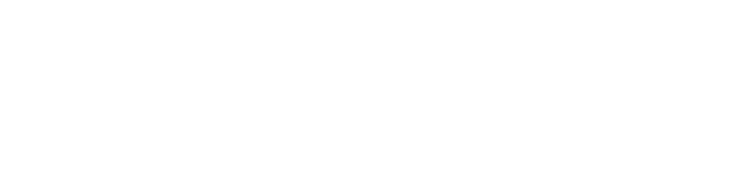
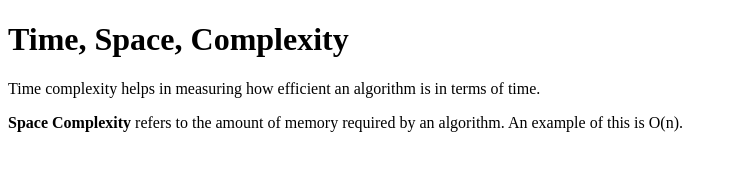
Before and after one commit to acciojob/time-and-space-complexity-ayanbose23, a website: page main.html in a window 1280 px wide. Shown: the whole page, without its empty margins (0-737 px from the left). Drawn offline with Linux system fonts and the light colour scheme.

Commit message:
created a submission

```diff
--- a/main.html
+++ b/main.html
@@ -7,7 +7,11 @@
 </head>
 
 <body>
-	<!-- the entire body must be written by student -->
+	<h1>Time, Space, Complexity</h1>
+    <p>Time complexity helps in measuring how efficient an algorithm is in terms of time.</p>
+    <p>
+        <b>Space Complexity</b> refers to the amount of memory required by an algorithm. An example of this is O(n).
+    </p>
     <script type="text/javascript" src="./script.js">
 </script>
 
```
